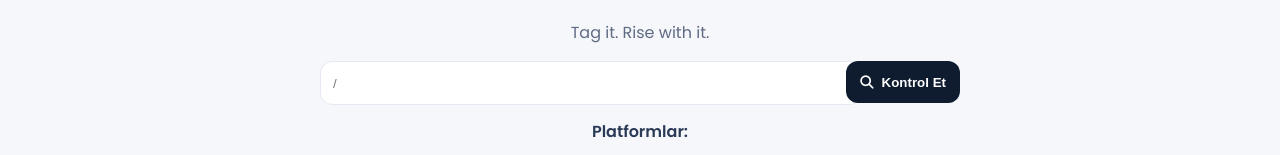
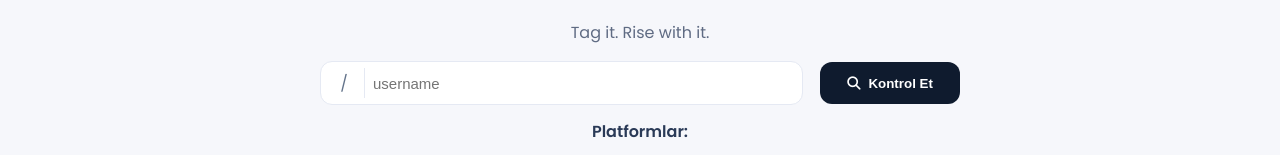
Before and after one commit to haloglu/tagarise, a React (Vite) app in the folder client/: page / in a window 1280 px wide. Shown: the part 131-286 px from the top of the page. Built offline with nearby package versions, Linux system fonts and the light colour scheme; no server answers.

Commit message:
feat(ui): add Figma-style search input with persistent '/' prefix and divider

```diff
--- a/client/src/App.tsx
+++ b/client/src/App.tsx
@@ -71,14 +71,17 @@ export default function App() {
         <div className="sub">{subtitle}</div>
 
         <div className="search-row">
+          <div className="input-wrap">
             <input
               ref={inputRef}
               className="input"
-            placeholder="/"
+              placeholder="username" // ⬅︎ burada artık "/" YOK
               onKeyDown={handleEnter}
               aria-label="Kullanıcı adı girin"
               autoComplete="off"
             />
+          </div>
+
           <button className="btn" onClick={handleClick} aria-label="Kontrol et">
             <i
               className="fa-solid fa-magnifying-glass"
--- a/client/src/index.css
+++ b/client/src/index.css
@@ -70,27 +70,75 @@ body {
   margin-bottom: 16px;
 }
 
-/* arama + buton */
+/* SEARCH BAR — Figma-style prefix slot */
 .search-row {
-  display: grid;
-  grid-template-columns: 1fr auto;
+  display: flex;
+  align-items: center; /* ✅ buton ve input’u dikeyde hizala */
   gap: 10px;
   justify-content: center;
   max-width: 640px;
   margin: 0 auto;
 }
+
+.input-wrap {
+  position: relative;
+  flex: 1;
+  max-width: 640px;
+}
+
 .input {
-  width: 100%;
+  display: block; /* ✅ satır yüksekliği sürprizini önler */
+  width: 85%;
+  height: 42px;
   border: 1.5px solid #e5e9f3;
+  border-radius: 12px;
   background: #fff;
   color: var(--text);
-  height: 42px;
-  border-radius: 12px;
+  outline: none;
   padding: 0 12px;
-  outline: none;
+  padding-left: 52px; /* prefix + divider alanı */
+  font-size: 15px;
 }
+
+/* “/” slotu */
+.input-wrap::before {
+  content: "/";
+  position: absolute;
+  left: 10px;
+  top: 50%;
+  transform: translateY(-50%);
+  width: 28px;
+  height: 22px;
+  border-radius: 6px;
+  color: #64748b;
+  font-weight: 400;
+  display: inline-flex;
+  align-items: center;
+  justify-content: center;
+  pointer-events: none;
+}
+
+/* dikey ayırıcı */
+.input-wrap::after {
+  content: "";
+  position: absolute;
+  left: 44px; /* 10 + 28 + ~6 boşluk */
+  top: 7px;
+  bottom: 7px;
+  width: 1px;
+  background: #e5e9f3;
+  pointer-events: none;
+}
+
+/* focus */
+.input:focus {
+  border-color: #c7d2fe;
+  box-shadow: 0 0 0 3px rgba(99, 102, 241, 0.15);
+}
+
 .btn {
   height: 42px;
+  width: 140px;
   border: none;
   border-radius: 12px;
   padding: 0 14px;
```
Lines whose indentation alone changed are shown as unchanged.
